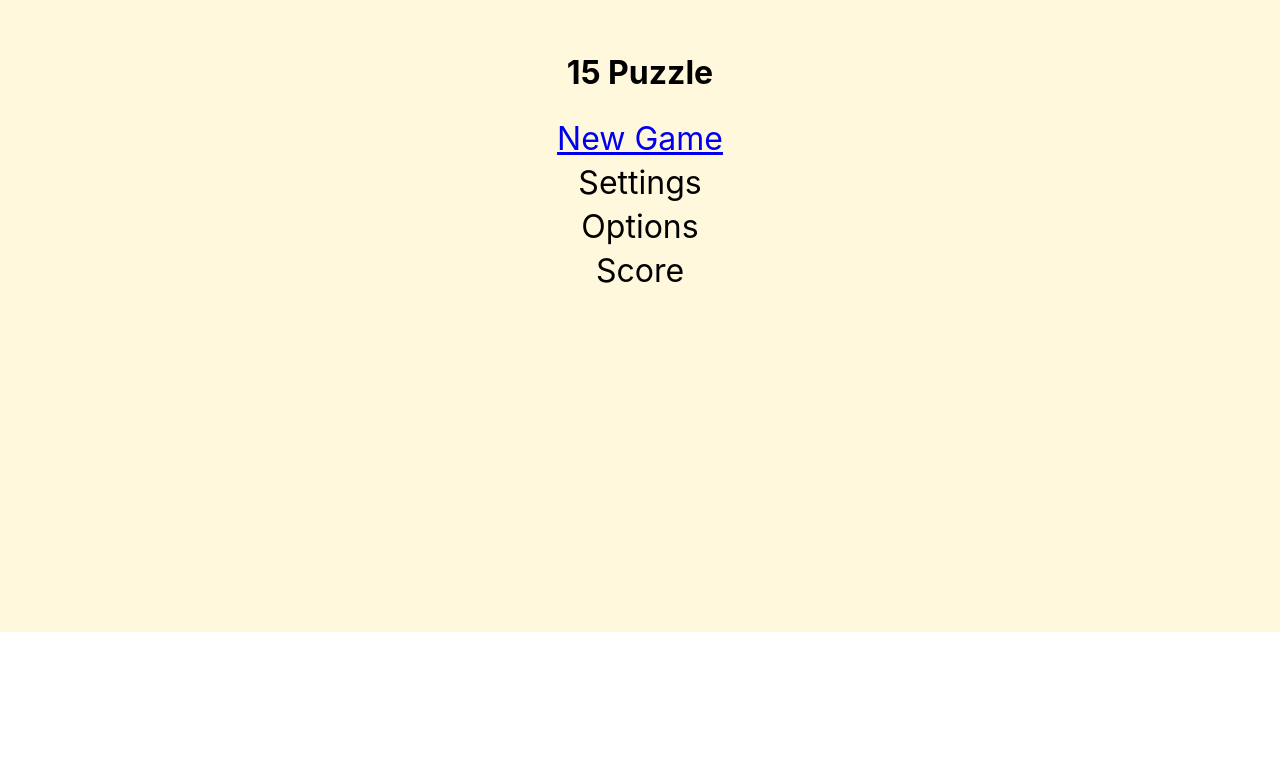
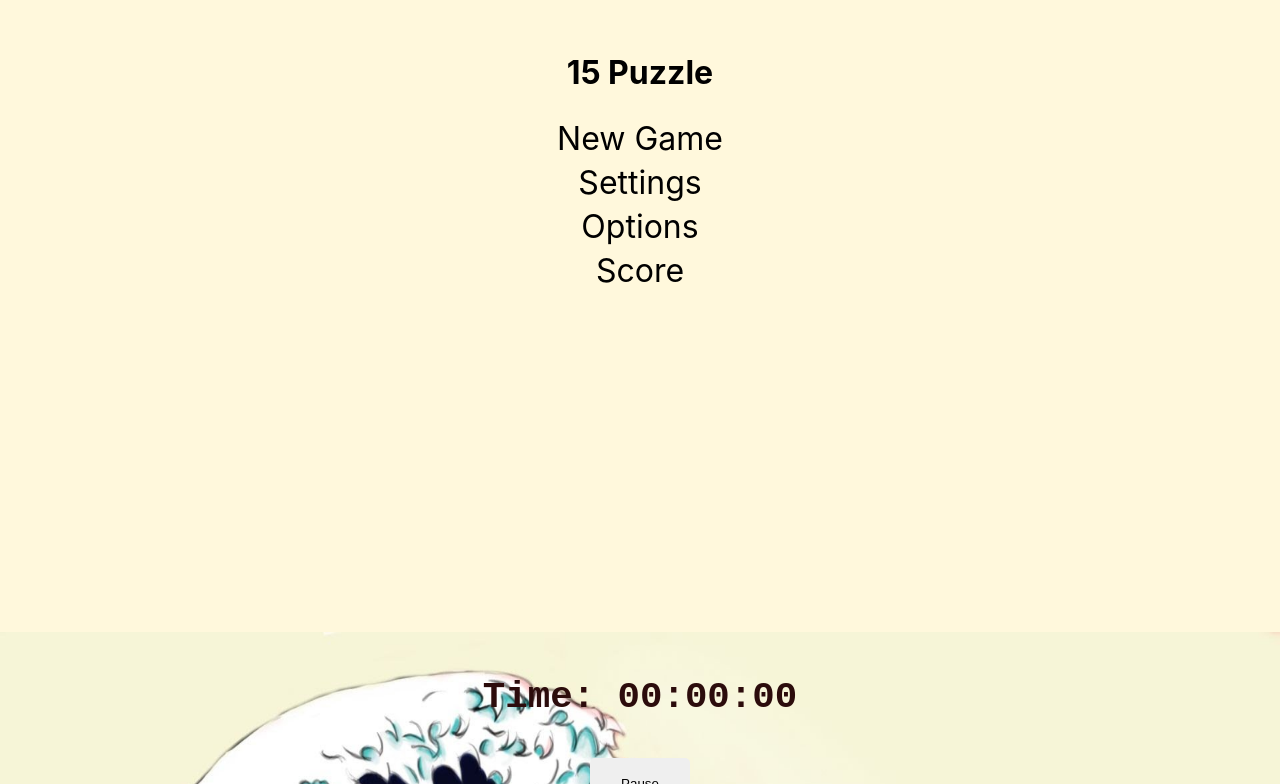
Before and after one commit to vzabavski/react-game, a React (Create React App) app in the folder react-game/: page / in a window 1280 px wide. Shown: the part 168-952 px from the top of the page. Before the commit the page ends 800 px from the top, so only its background shows below. Built offline with nearby package versions, Linux system fonts and the light colour scheme; a web font is replaced by a local one.

Commit message:
deploy 2nd try (no routing)

```diff
--- a/react-game/src/App.tsx
+++ b/react-game/src/App.tsx
@@ -6,12 +6,11 @@ import { BrowserRouter as Router, Route } from "react-router-dom";
 
 
 function App() {
+  console.log('Working!')
   return (
     <div className="App" >
-      <Router>
-        <Route path='/' component={Menu} exact />
-        <Route path='/game' component={Game} />
-      </Router>
+      <Menu/>
+      <Game/>
     </div>
   );
 }
--- a/react-game/src/components/MenuPage/MenuPage.tsx
+++ b/react-game/src/components/MenuPage/MenuPage.tsx
@@ -16,13 +16,14 @@ export const Menu: React.FC = (props): React.ReactElement => {
     }
 
 
+
     return (
         <div className='wrapper menu'>
             <div className='menu-wrapper'>
                 <h1>15 Puzzle</h1>
                 <ul className='menu-list'>
-                    <li className='menu-list-item' key='1'><Link to='/game' onClick={cleanLocalStorage}>New Game</Link></li>
-                    {localStorage.getItem('cells') &&(<li className='menu-list-item' key='2'><Link to='/game'>Continue</Link></li>)}
+                    <li className='menu-list-item' key='1'onClick={cleanLocalStorage}>New Game</li>
+                    {localStorage.getItem('cells') &&(<li className='menu-list-item' key='2'>Continue</li>)}
                     <li className='menu-list-item' key='3' onClick={() => setSettingsVisibility('')}>Settings</li>
                     <li className='menu-list-item' key='4' onClick={() => setOptionsVisibility('')}>Options</li>
                     <li className='menu-list-item' key='5' onClick={() => setScoreVisibility('')}>Score</li>
--- a/react-game/src/components/Modal Children/ModalChildre.tsx
+++ b/react-game/src/components/Modal Children/ModalChildre.tsx
@@ -22,7 +22,7 @@ export const Win: React.FC = (props): React.ReactElement => {
              <h2>Congradulations!</h2>
              <h3>{`Your time: ${formatTime(options.time)}`}</h3>
              <h3>{`Steps: ${options.steps + 1}`}</h3>
-             <h3><Link to='/'>Menu</Link></h3>
+
          </div>
     )
 }
```
Also changed, not shown: 1 other file (tests, documents, lock files or other folders).
